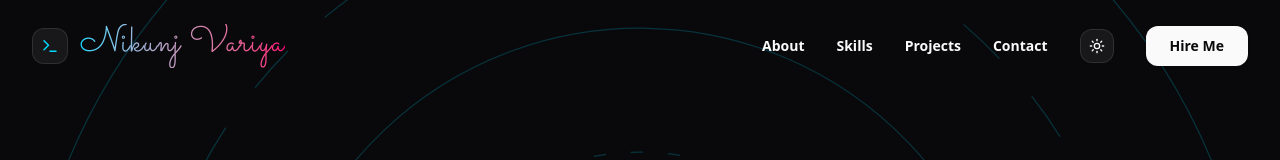
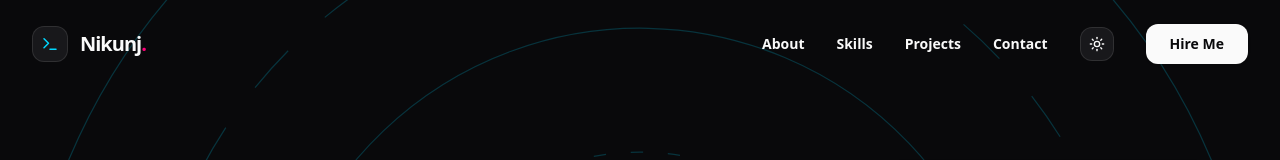
Before and after one commit to itznik/Portfolio, a Next.js app in the folder nikunj-portfolio/: page / in a window 1280 px wide. Shown: the top 160 px of the page. Built offline with nearby package versions, Linux system fonts and the light colour scheme.

Commit message:
Update Navbar.tsx

```diff
--- a/nikunj-portfolio/src/components/Navbar.tsx
+++ b/nikunj-portfolio/src/components/Navbar.tsx
@@ -34,16 +34,13 @@ export default function Navbar() {
     >
       <div className="max-w-7xl mx-auto px-4 sm:px-6 lg:px-8 flex justify-between items-center">
 
-                {/* Logo: The New Signature */}
+        {/* Logo: Clean and integrated */}
         <a href="#home" className="flex items-center gap-3 group">
-          {/* Optional: You can keep or remove the Terminal icon. I kept it to blend Logic & Creativity */}
           <div className="p-2 rounded-xl bg-surface-card border border-border-card group-hover:border-accent-primary transition-colors">
             <Terminal size={18} className="text-accent-primary" />
           </div>
-
-          {/* Your Name in the Signature Font */}
-          <span className="font-signature text-3xl md:text-4xl text-transparent bg-clip-text bg-gradient-to-r from-accent-primary to-accent-secondary pb-1 tracking-wide group-hover:opacity-80 transition-opacity">
-            Nikunj Variya
+          <span className="text-xl font-black tracking-tighter text-fg-base">
+            Nikunj<span className="text-accent-secondary">.</span>
           </span>
         </a>
 
```
